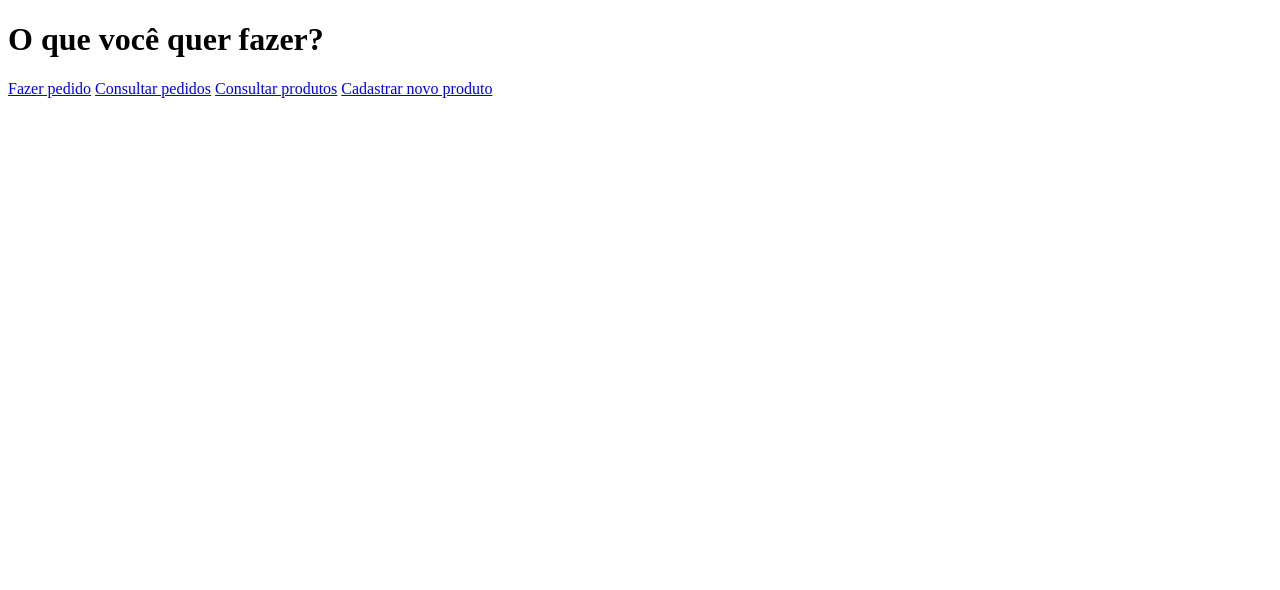
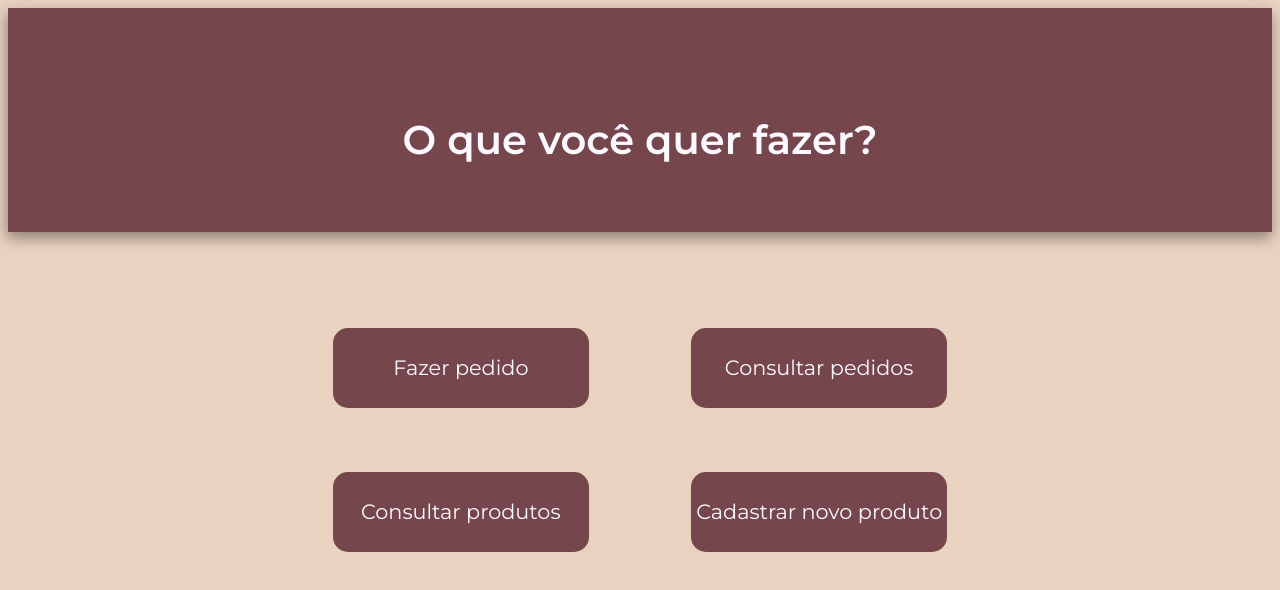
Before and after one commit to julia-kretzer-senai/pizzaria-fullstack, a website: page index.html in a window 1280 px wide. Drawn offline with Linux system fonts and the light colour scheme.

Commit message:
Update index.html

```diff
--- a/index.html
+++ b/index.html
@@ -5,12 +5,19 @@
     <meta http-equiv="X-UA-Compatible" content="IE=edge">
     <meta name="viewport" content="width=device-width, initial-scale=1.0">
     <title>Pizzaria</title>
+    <link rel="stylesheet" href="reset.css">
+    <link rel="stylesheet" href="style.css">
 </head>
 <body>
-    <h1>O que você quer fazer?</h1>
-    <a href="./cliente">Fazer pedido</a>
-    <a href="./pedidos">Consultar pedidos</a>
-    <a href="./produtos">Consultar produtos</a>
-    <a href="./cadastrar-produto">Cadastrar novo produto</a>
+    <div class="title">
+        <h1>O que você quer fazer?</h1>
+    </div>
+    <div id="options">
+        <a href="./cliente">Fazer pedido</a>
+        <a href="./pedidos">Consultar pedidos</a>
+        <a href="./produtos">Consultar produtos</a>
+        <a href="./cadastrar-produto">Cadastrar novo produto</a>
+    </div>
+
 </body>
 </html>
```
